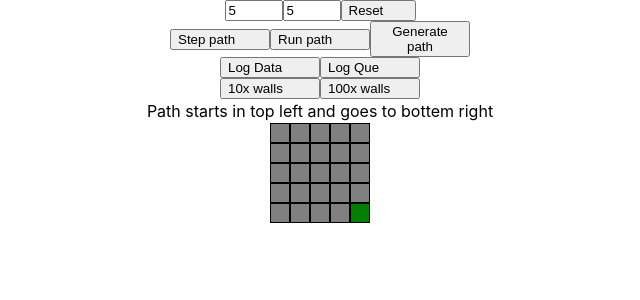
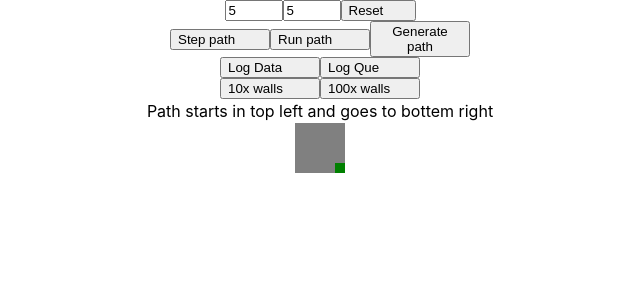
Before and after one commit to peoplestealusernames/pathfinder, a React (Create React App) app: page / in a window 1280 px wide. Shown: the top 300 px of the page, without its empty margins (320-960 px from the left). Built offline with nearby package versions, Linux system fonts and the light colour scheme.

Commit message:
Swaped to canvas (no click yet)

```diff
--- a/src/ToggleBlock.tsx
+++ /dev/null
@@ -1,46 +0,0 @@
-import { CSSProperties, useEffect, useState } from "react"
-import { SwapTable, Tile, validState } from "./types"
-
-
-export function ToggleBlock(props: { tile: Tile, update: any, style?: CSSProperties }) {
-    const x = props.tile.x
-    const y = props.tile.y
-
-    let [State, SetStateChild] = useState(props.tile.state)
-
-    useEffect(() => {
-        SetStateChild(props.tile.state)
-    }, [props.tile.state])
-
-
-    function SetState(val: validState) {
-        console.log(`Update {${x},${y}} is now ${val}`)
-        props.update()
-        props.tile.state = val
-        SetStateChild(val)
-    }
-
-    function Press() {
-        if (State === "empty") {
-            SetState("wall")
-        }
-        if (State === "wall") {
-            SetState("empty")
-        }
-    }
-
-    return (
-        <button
-            key={props.tile.state}
-            onClick={Press}
-            style={{
-                backgroundColor: SwapTable[State],
-                margin: 0,
-                border: 'solid',
-                borderWidth: '1px',
-                width: 20, height: 20,
-                ...props.style,
-            }}
-        />
-    )
-}
--- a/src/ToggleGrid.tsx
+++ b/src/ToggleGrid.tsx
@@ -1,33 +1,70 @@
-import { ToggleBlock } from "./ToggleBlock"
-import { Tile } from "./types"
+import { useEffect } from "react"
+import { SwapTable, Tile } from "./types"
 
 export function ToggleGrid(props: { grid: Tile[][], update: any }) {
     //TODO: make styles (including height from here pass to toggle block)
 
+    useEffect(() => {
+        UpdateCanvas(props.grid)
+    }, [props.grid])
+
+    useEffect(() => {
+        const elem = document.getElementById('GridCanvas') as any
+        if (!elem)
+            return
+
+        const elemLeft = elem.offsetLeft + elem.clientLeft
+        const elemTop = elem.offsetTop + elem.clientTop
+        const context = elem.getContext('2d') as CanvasRenderingContext2D
+
+        UpdateCanvas(props.grid)
+
+        elem.addEventListener("click", (e: any) => {
+            const x = e.pageX - elemLeft
+            const y = e.pageY - elemTop
+
+            console.log("CLICKED");
+        }, false)
+    })
+
     return (
-        <div key={`Grid:${props.grid.length}x${props.grid[0].length}`} style={{
+        <div key={`A`} style={{
             margin: "0px", padding: "0px",
-            display: "flex",
-            flexWrap: "nowrap",
-            flexDirection: "column",
+            display: "flex", flexWrap: "nowrap", flexDirection: "row",
+            justifyContent: "center"
         }}>
-            {
-                props.grid.map((row, i) => {
-                    let y = i
-                    return (<div key={`ButtonRow:${y}`} style={{
-                        margin: "0px", padding: "0px", height: 20,
-                        display: "flex", flexWrap: "nowrap", flexDirection: "row",
-                        justifyContent: "center"
-                    }}>
-                        {
-                            row.map((tile, x) => {
-                                return (<ToggleBlock key={`TButton:${x},${y}`} tile={tile} update={props.update} />)
-                            })
-                        }
-                    </div>
-                    )
-                })
-            }
-        </div >
+            <canvas style={{ display: "flow" }} id="GridCanvas" />
+        </div>
     )
 }
+
+function UpdateCanvas(grid: Tile[][]) {
+    const elem = document.getElementById('GridCanvas') as any
+    if (!elem)
+        throw new Error("Cannot find canvas")
+
+    //TODO: scale to size
+    //TODO:math to make them aways square and always right size
+    const width = grid.length * 10
+    const height = grid[0].length * 10
+
+    elem.width = width
+    elem.height = height
+
+    const context = elem.getContext('2d') as CanvasRenderingContext2D
+
+    const img = new Image()
+    context.drawImage(img, 0, 0, img.width, img.height)
+
+    for (const xs in grid) {
+        const x = parseInt(xs)
+        for (const ys in grid[x]) {
+            const y = parseInt(ys)
+            const tile = grid[x][y]
+
+
+            context.fillStyle = SwapTable[tile.state]
+            context.fillRect(x * 10, y * 10, 10, 10)
+        }
+    }
+}
```
